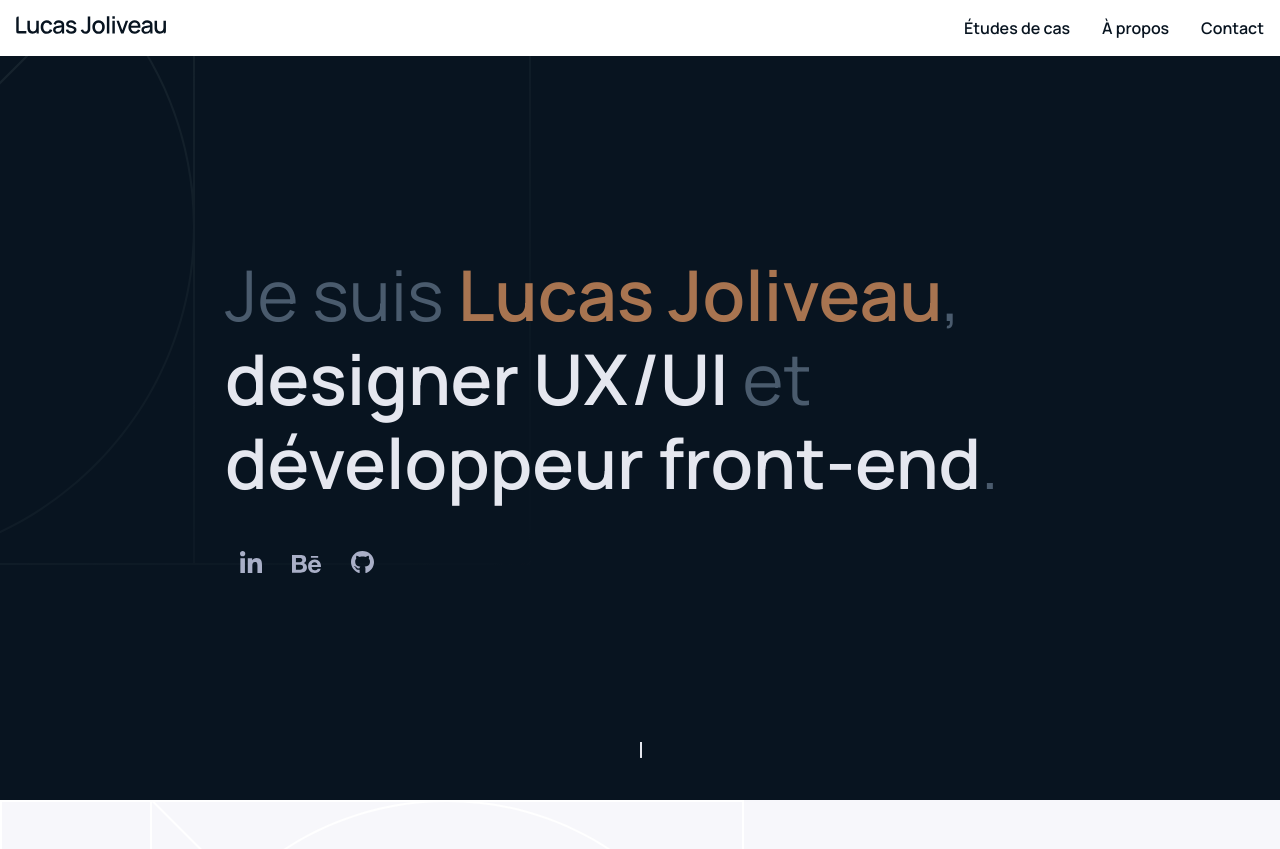
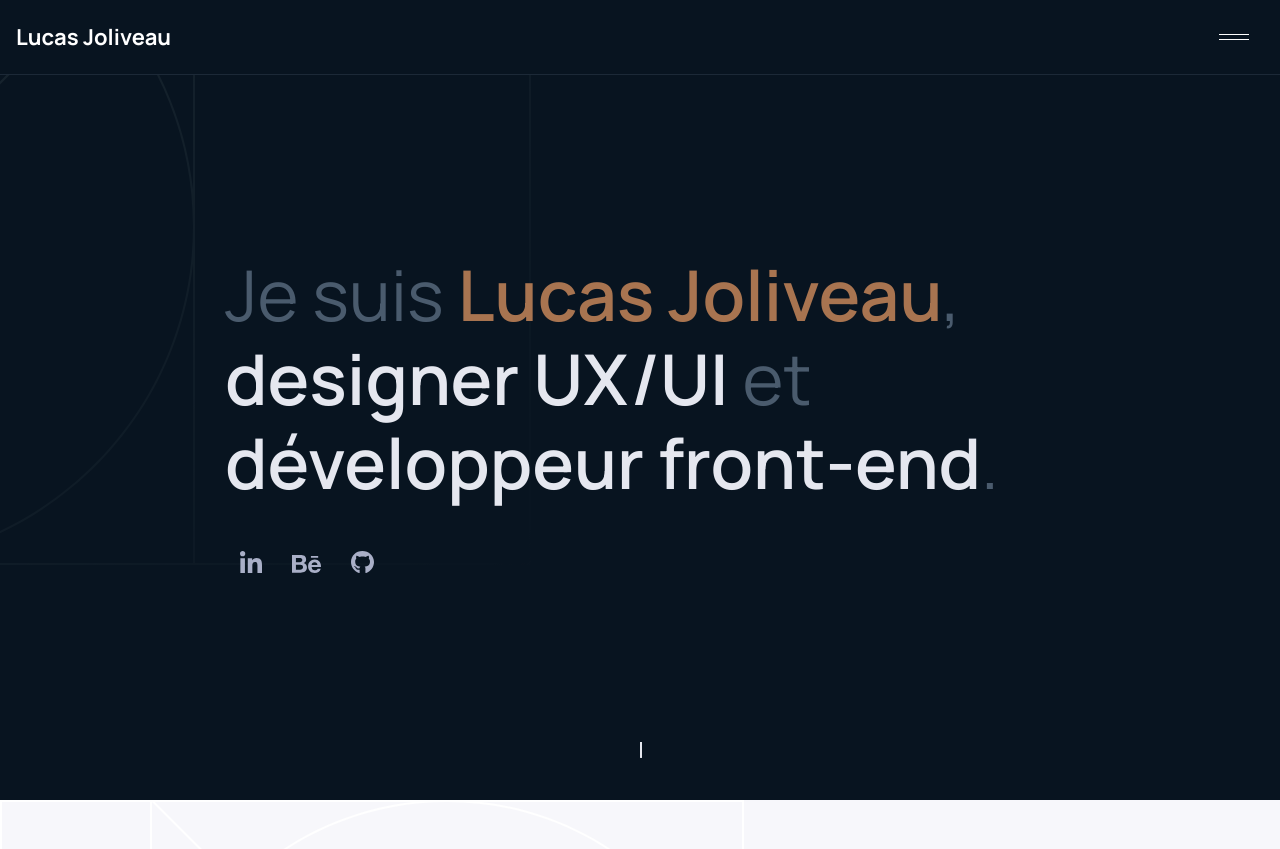
Before and after one commit to lucasjoliveau/portfolio, a PHP site: page / in a window 1280 px wide. Shown: the top 849 px of the page. Run offline with PHP 8.4, Linux system fonts and the light colour scheme; style sheets or scripts are compiled from the project's sources; some libraries are stand-ins or nearby versions.

Commit message:
Add navigation menu

```diff
--- a/src/index.html
+++ b/src/index.html
@@ -20,6 +20,8 @@
     <link href="https://fonts.googleapis.com/css2?family=Manrope:wght@400;500;600;700&display=swap" rel="stylesheet">
     <link rel="stylesheet" href="css/normalize.css">
     <link rel="stylesheet" href="css/main.css">
+    <script src="https://code.jquery.com/jquery-3.4.1.js"></script>
+    <script src="https://cdnjs.cloudflare.com/ajax/libs/gsap/2.1.2/TweenMax.min.js"></script>
     <script src="js/aos.js"></script>
     <script defer src="js/script.js"></script>
     <!-- Global site tag (gtag.js) - Google Analytics -->
@@ -39,14 +41,35 @@
 <body>
 
 <header>
-    <div class="wrapper wrap">
-        <a href="index.html"><img src="images/logo.svg" alt="Logo Lucas Joliveau"></a>
-        <ul>
-            <li><a href="#case-studies">Études de cas</a></li>
-            <li><a href="#about">À propos</a></li>
-            <li><a href="#contact">Contact</a></li>
-        </ul>
-    </div>
+    <nav>
+        <div class="navbar">
+            <div class="wrapper wrap">
+                <a class="nav-logo" href="index.html">Lucas Joliveau</a>
+                <div class="nav-toggle">
+                    <span class="nav-line nav-line-top"></span>
+                    <span class="nav-line nav-line-bottom"></span>
+                </div>
+            </div>
+        </div>
+        <div class="wrapper wrap">
+            <div class="nav">
+                <div class="nav-items wrapper wrap">
+                    <div class="nav-item">
+                        <a href="#">Études de cas</a>
+                        <div class="nav-item-wrapper"></div>
+                    </div>
+                    <div class="nav-item">
+                        <a href="#">À propos</a>
+                        <div class="nav-item-wrapper"></div>
+                    </div>
+                    <div class="nav-item">
+                        <a href="#">Contact</a>
+                        <div class="nav-item-wrapper"></div>
+                    </div>
+                </div>
+            </div>
+        </div>
+    </nav>
 </header>
 
 
--- a/src/js/script.js
+++ b/src/js/script.js
@@ -1,4 +1,30 @@
 document.addEventListener("DOMContentLoaded", function (event) {
     // Initialisation of AOS Animate Library
     AOS.init();
+
+    TweenMax.from(".navbar", 2, {
+        top: "-75px",
+        ease: Expo.easeInOut,
+        delay: 0.4,
+    });
+
+    var t1 = new TimelineMax({ paused: true });
+
+    t1.to(".nav", 1.8, {
+        width: "100%",
+        ease: Expo.easeInOut,
+    });
+
+    t1.staggerTo(".nav-item a", 0.6, { top: "0px", ease: Expo.easeInOut }, 0.1, "-=0.8");
+
+    t1.reverse();
+    $(document).on("click", ".nav-toggle", function () {
+        t1.reversed(!t1.reversed());
+        document.querySelector('.nav-toggle').classList.toggle('nav-toggle-active');
+    });
+
+    $(document).on("click", ".nav-item a", function () {
+        t1.reversed(!t1.reversed());
+        document.querySelector('.nav-toggle').classList.remove('nav-toggle-active');
+    });
 });
--- a/src/scss/components/_header.scss
+++ b/src/scss/components/_header.scss
@@ -1,32 +1,159 @@
-header {
-  background: #fff;
+.navbar {
+  top: 0px;
+  display: flex;
+  justify-content: space-between;
+  align-items: center;
+  z-index: 50;
+  box-sizing: border-box;
   position: fixed;
-  z-index: 20;
-  left: 0;
-  right: 0;
+  width: 100vw;
+  height: 75px;
+  background: $color-1;
+  border-bottom: 1px solid rgba(74, 91, 109, 0.3);
 
-  div {
+  .wrapper, .wrap {
+    width: 100%;
     display: flex;
+    justify-content: space-between;
     align-items: center;
-    justify-content: space-between;
-
-    img {
-      width: 150px;
-    }
   }
 
-  ul {
-    padding-left: 0;
-    display: flex;
-    justify-content: space-between;
-    list-style: none;
-    width: 300px;
+}
 
-    li {
-      a {
-        color: $color-1 !important;
-        font-weight: $fw-semibold;
-      }
-    }
+
+.nav-logo {
+  color: $color-7 !important;
+  font-weight: $fw-bold;
+  font-size: rem(22);
+
+  &:hover {
+    color: $color-accent !important;
   }
 }
+
+.nav-line {
+  transition: .8s .1s cubic-bezier(0.5, 0, 0.31, 1);
+  position: absolute;
+  width: 30px;
+  height: 1px;
+  background-color: $color-7;
+}
+
+.nav-line-top {
+  margin-top: 5px;
+}
+
+.nav-line-bottom {
+  margin-top: -5px;
+}
+
+.nav-toggle-active {
+  .nav-line-top {
+    margin-top: 0;
+    transform: rotate(45deg);
+    transition: .8s .1s cubic-bezier(0.5, 0, 0.31, 1);
+  }
+
+  .nav-line-bottom {
+    margin-top: 0;
+    transform: rotate(-45deg);
+    transition: .8s .1s cubic-bezier(0.5, 0, 0.31, 1);
+  }
+}
+
+.nav-toggle {
+  height: 10px;
+  width: 20px;
+  display: flex;
+  flex-direction: column;
+  align-items: center;
+  justify-content: center;
+  padding: 30px 0 30px 0;
+  position: relative;
+  cursor: pointer;
+  color: $color-1;
+  font-weight: lighter;
+  text-transform: uppercase;
+}
+
+.nav {
+  position: fixed;
+  width: 0%;
+  height: 100%;
+  overflow: hidden;
+  display: flex;
+  align-items: center;
+  left: 0;
+  background: $color-1;
+  z-index: 30;
+}
+
+
+.nav-item {
+  position: relative;
+  font-size: rem(40);
+  margin: 30px 0;
+}
+
+.nav-item a {
+  position: relative;
+  top: 140px;
+  text-decoration: none;
+  font-weight: $fw-bold;
+  color: $color-2;
+
+  &:hover {
+    color: $color-accent;
+  }
+}
+
+.nav-item-wrapper:after {
+  content: "";
+  position: absolute;
+  top: 60px;
+  left: 0;
+  width: 110%;
+  height: 230%;
+  background: $color-1;
+  margin: 0 auto;
+  transition: 1s;
+}
+
+.nav-item:hover:after {
+  width: 100%;
+}
+
+@media (max-width: 990px) {
+  .nav-item:after {
+    display: none;
+  }
+}
+
+
+// Small viewport 640px
+@media screen and (min-width: $vw-small) {
+  .nav-item {
+    font-size: rem(80);
+  }
+
+  .nav-item-wrapper:after {
+    top: 115px;
+  }
+}
+
+// Tablet viewport 820px
+@media screen and (min-width: $vw-large) {
+  .nav-toggle {
+    padding: 30px;
+  }
+
+  .nav-item {
+    font-size: rem(120);
+    margin: unset;
+  }
+
+  .nav-item-wrapper:after {
+    top: 160px;
+    height: 100%;
+  }
+}
--- a/src/scss/settings/_colors.scss
+++ b/src/scss/settings/_colors.scss
@@ -17,12 +17,12 @@ $color-link-focus: $color-link;
 // Color palette
 $color-accent: #a87450;
 $color-1: #081420;
-$color-2: #4A5B6D;
+$color-2: #4a5b6d;
 $color-3: #A9AFC7;
 $color-4: #D3D7E7;
 $color-5: #E5E7EF;
-$color-6: #F7F7FB;
-$color-7: #FFFFFF;
+$color-6: #f7f7fb;
+$color-7: #ffffff;
 
 // Forms colors
 $base-input-placeholder-color: #999;
```
